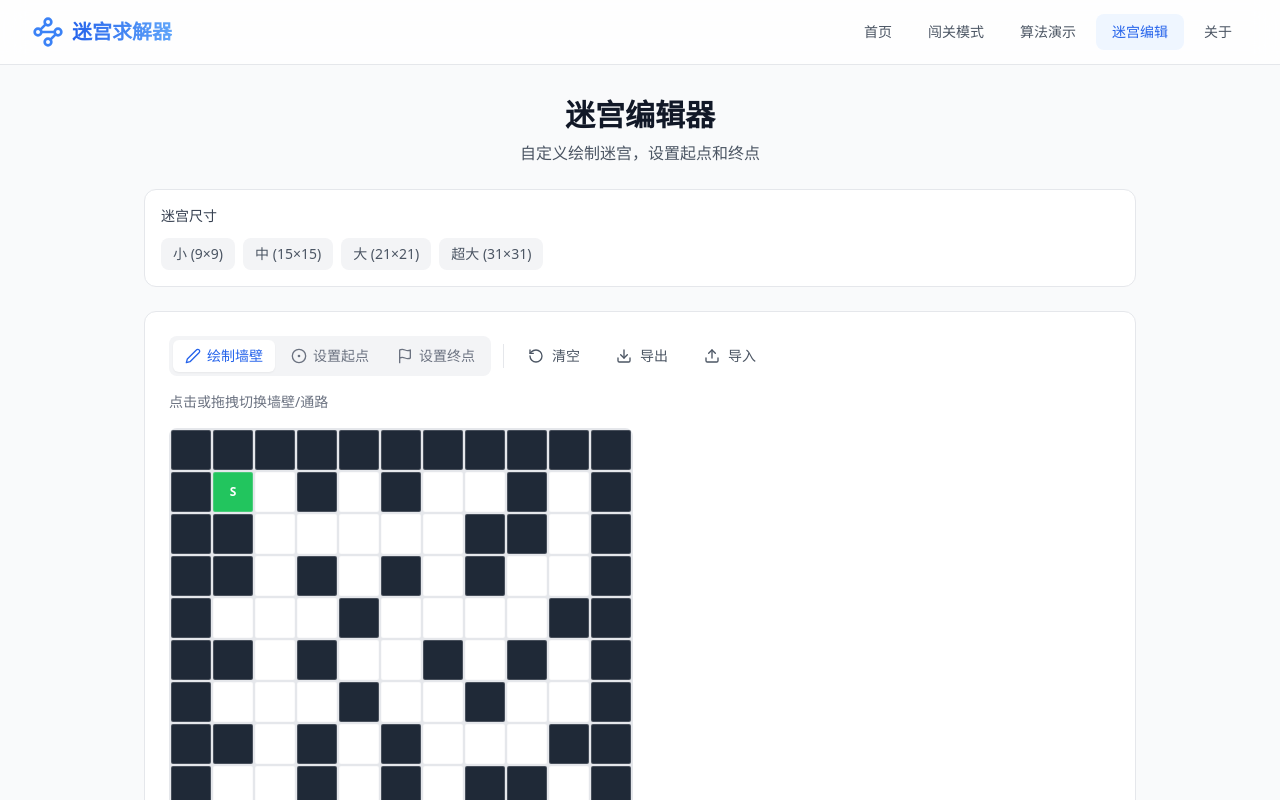
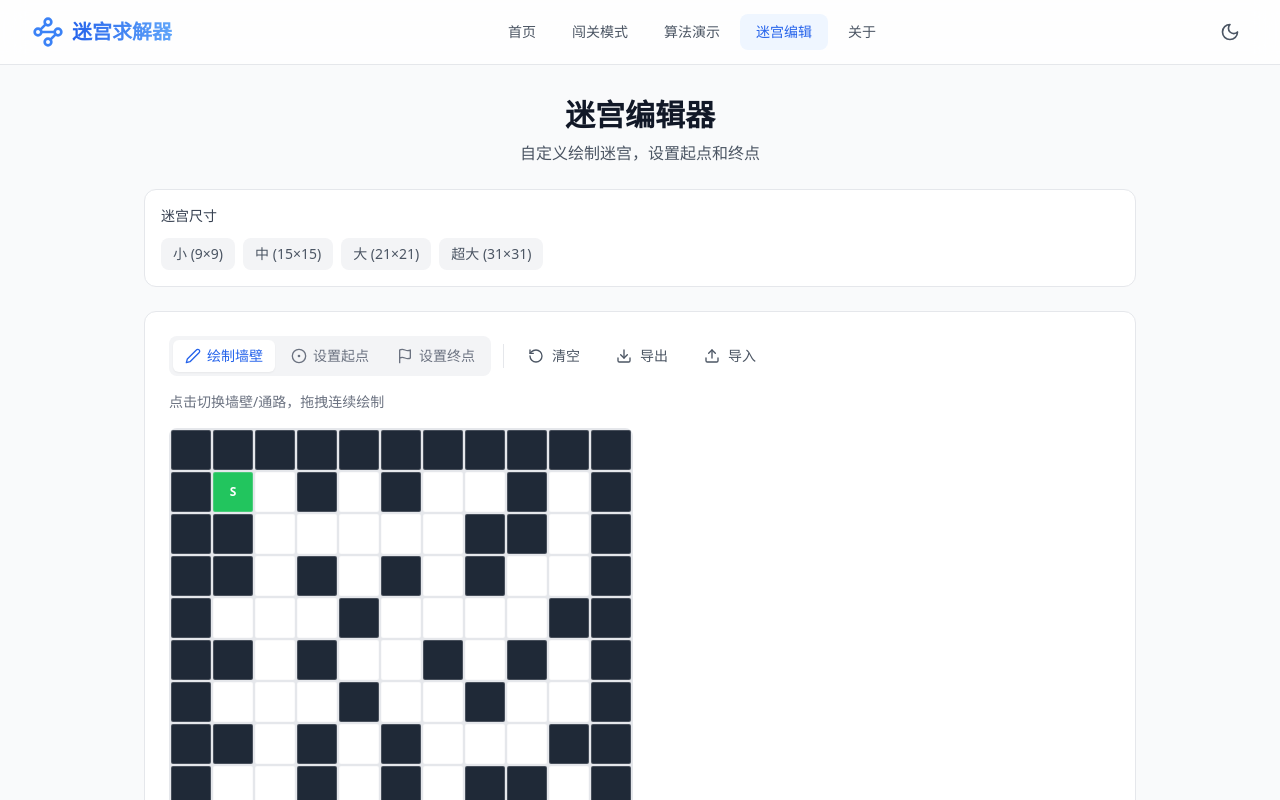
Before and after one commit to shaotai14/design_project, a React (Vite) app: page /editor in a window 1280 px wide. Shown: the top 800 px of the page. Built offline with nearby package versions, Linux system fonts and the light colour scheme.

Commit message:
第二次修改
增加深色模式

```diff
--- a/index.html
+++ b/index.html
@@ -6,6 +6,16 @@
     <meta name="viewport" content="width=device-width, initial-scale=1.0" />
     <meta name="description" content="基于栈的迷宫求解算法可视化网站" />
     <title>迷宫求解器 - Maze Solver</title>
+    <script>
+      // 初始化主题，防止闪烁
+      (function() {
+        const theme = localStorage.getItem('theme')
+        const prefersDark = window.matchMedia('(prefers-color-scheme: dark)').matches
+        if (theme === 'dark' || (!theme && prefersDark)) {
+          document.documentElement.classList.add('dark')
+        }
+      })()
+    </script>
   </head>
   <body class="bg-gray-50 dark:bg-gray-900 text-gray-900 dark:text-gray-100">
     <div id="root"></div>
--- a/src/components/layout/Header.jsx
+++ b/src/components/layout/Header.jsx
@@ -1,8 +1,9 @@
 import { Link, useLocation } from 'react-router-dom'
 import { motion } from 'framer-motion'
-import { Waypoints, Menu, X } from 'lucide-react'
-import { useState } from 'react'
+import { Waypoints, Menu, X, Sun, Moon } from 'lucide-react'
+import { useState, useEffect } from 'react'
 import { ROUTES } from '../../utils/constants'
+import useThemeStore from '../../hooks/useTheme'
 
 const navItems = [
   { path: ROUTES.HOME, label: '首页' },
@@ -15,6 +16,11 @@ const navItems = [
 export default function Header() {
   const location = useLocation()
   const [isMobileMenuOpen, setIsMobileMenuOpen] = useState(false)
+  const { theme, toggleTheme, initTheme } = useThemeStore()
+
+  useEffect(() => {
+    initTheme()
+  }, [])
 
   return (
     <header className="sticky top-0 z-50 bg-white/80 dark:bg-gray-900/80 backdrop-blur-md border-b border-gray-200 dark:border-gray-700">
@@ -58,6 +64,23 @@ export default function Header() {
             })}
           </nav>
 
+          {/* Right side: theme toggle + mobile menu */}
+          <div className="flex items-center gap-2">
+            {/* Theme Toggle */}
+            <motion.button
+              whileHover={{ scale: 1.05 }}
+              whileTap={{ scale: 0.95 }}
+              onClick={toggleTheme}
+              className="p-2 rounded-lg hover:bg-gray-100 dark:hover:bg-gray-800 transition-colors"
+              aria-label={theme === 'dark' ? '切换到浅色模式' : '切换到深色模式'}
+            >
+              {theme === 'dark' ? (
+                <Sun className="w-5 h-5 text-yellow-400" />
+              ) : (
+                <Moon className="w-5 h-5 text-gray-600" />
+              )}
+            </motion.button>
+
             {/* Mobile Menu Button */}
             <button
               onClick={() => setIsMobileMenuOpen(!isMobileMenuOpen)}
@@ -70,6 +93,7 @@ export default function Header() {
                 <Menu className="w-6 h-6 text-gray-600 dark:text-gray-300" />
               )}
             </button>
+          </div>
         </div>
 
         {/* Mobile Navigation */}
--- a/src/components/maze/MazeEditor.jsx
+++ b/src/components/maze/MazeEditor.jsx
@@ -1,4 +1,4 @@
-import { useState, useCallback } from 'react'
+import { useState, useCallback, useRef } from 'react'
 import { motion } from 'framer-motion'
 import { Save, Trash2, RotateCcw, Download, Upload, Pen, CircleDot, Flag } from 'lucide-react'
 import MazeGrid from './MazeGrid'
@@ -9,56 +9,60 @@ import useMazeStore from '../../store/mazeStore'
 
 export default function MazeEditor({ onSave, onCancel, className = '' }) {
   const { maze, start, end, rows, cols, setCell, toggleWall, clearMaze } = useMazeStore()
-  const [isDrawing, setIsDrawing] = useState(false)
   const [editMode, setEditMode] = useState('wall') // 'wall' | 'start' | 'end'
+  const isDrawingRef = useRef(false)
+  const drawValueRef = useRef(CELL_TYPES.WALL) // 拖拽时绘制的值
 
+  // 点击处理（仅在鼠标抬起且没有拖拽时触发）
   const handleCellClick = useCallback((row, col) => {
-    if (editMode === 'wall') {
-      toggleWall(row, col)
-    } else if (editMode === 'start') {
-      // 设置起点
+    // 拖拽结束后的 click 事件不处理
+    if (isDrawingRef.current) return
+
+    if (editMode === 'start') {
       const newMaze = deepClone2D(maze)
-      // 清除旧起点
       if (start) newMaze[start.row][start.col] = CELL_TYPES.PATH
-      // 设置新起点
       newMaze[row][col] = CELL_TYPES.PATH
       useMazeStore.setState({ maze: newMaze, start: { row, col } })
     } else if (editMode === 'end') {
-      // 设置终点
       const newMaze = deepClone2D(maze)
-      // 清除旧终点
       if (end) newMaze[end.row][end.col] = CELL_TYPES.PATH
-      // 设置新终点
       newMaze[row][col] = CELL_TYPES.PATH
       useMazeStore.setState({ maze: newMaze, end: { row, col } })
     }
-  }, [editMode, maze, start, end, toggleWall])
+  }, [editMode, maze, start, end])
 
   const handleCellMouseDown = useCallback((row, col) => {
-    setIsDrawing(true)
     if (editMode === 'wall') {
-      toggleWall(row, col)
+      isDrawingRef.current = true
+      // 记录要绘制的值：如果当前是墙则画通路，如果当前是通路则画墙
+      const currentValue = maze[row][col]
+      drawValueRef.current = currentValue === CELL_TYPES.WALL ? CELL_TYPES.PATH : CELL_TYPES.WALL
+      setCell(row, col, drawValueRef.current)
+    } else if (editMode === 'start') {
+      const newMaze = deepClone2D(maze)
+      if (start) newMaze[start.row][start.col] = CELL_TYPES.PATH
+      newMaze[row][col] = CELL_TYPES.PATH
+      useMazeStore.setState({ maze: newMaze, start: { row, col } })
+    } else if (editMode === 'end') {
+      const newMaze = deepClone2D(maze)
+      if (end) newMaze[end.row][end.col] = CELL_TYPES.PATH
+      newMaze[row][col] = CELL_TYPES.PATH
+      useMazeStore.setState({ maze: newMaze, end: { row, col } })
     }
-  }, [editMode, toggleWall])
+  }, [editMode, maze, start, end, setCell])
 
   const handleCellMouseEnter = useCallback((row, col) => {
-    if (isDrawing && editMode === 'wall') {
-      setCell(row, col, CELL_TYPES.WALL)
+    if (isDrawingRef.current && editMode === 'wall') {
+      setCell(row, col, drawValueRef.current)
     }
-  }, [isDrawing, editMode, setCell])
+  }, [editMode, setCell])
 
   const handleCellMouseUp = useCallback(() => {
-    setIsDrawing(false)
+    isDrawingRef.current = false
   }, [])
 
   const handleExport = useCallback(() => {
-    const data = {
-      maze,
-      start,
-      end,
-      rows,
-      cols,
-    }
+    const data = { maze, start, end, rows, cols }
     const blob = new Blob([JSON.stringify(data, null, 2)], { type: 'application/json' })
     const url = URL.createObjectURL(blob)
     const a = document.createElement('a')
@@ -153,7 +157,7 @@ export default function MazeEditor({ onSave, onCancel, className = '' }) {
 
       {/* 编辑提示 */}
       <div className="text-sm text-gray-500 dark:text-gray-400">
-        {editMode === 'wall' && '点击或拖拽切换墙壁/通路'}
+        {editMode === 'wall' && '点击切换墙壁/通路，拖拽连续绘制'}
         {editMode === 'start' && '点击设置起点位置'}
         {editMode === 'end' && '点击设置终点位置'}
       </div>
@@ -161,7 +165,8 @@ export default function MazeEditor({ onSave, onCancel, className = '' }) {
       {/* 迷宫网格 */}
       <div
         onMouseLeave={handleCellMouseUp}
-        className="inline-block"
+        onMouseUp={handleCellMouseUp}
+        className="inline-block select-none"
       >
         <MazeGrid
           maze={maze}
--- /dev/null
+++ b/src/hooks/useTheme.js
@@ -0,0 +1,41 @@
+import { create } from 'zustand'
+
+const useThemeStore = create((set) => ({
+  theme: localStorage.getItem('theme') || 'light',
+
+  setTheme: (theme) => {
+    localStorage.setItem('theme', theme)
+    if (theme === 'dark') {
+      document.documentElement.classList.add('dark')
+    } else {
+      document.documentElement.classList.remove('dark')
+    }
+    set({ theme })
+  },
+
+  toggleTheme: () => {
+    const current = localStorage.getItem('theme') || 'light'
+    const next = current === 'dark' ? 'light' : 'dark'
+    localStorage.setItem('theme', next)
+    if (next === 'dark') {
+      document.documentElement.classList.add('dark')
+    } else {
+      document.documentElement.classList.remove('dark')
+    }
+    set({ theme: next })
+  },
+
+  initTheme: () => {
+    const saved = localStorage.getItem('theme')
+    const prefersDark = window.matchMedia('(prefers-color-scheme: dark)').matches
+    const theme = saved || (prefersDark ? 'dark' : 'light')
+    if (theme === 'dark') {
+      document.documentElement.classList.add('dark')
+    } else {
+      document.documentElement.classList.remove('dark')
+    }
+    set({ theme })
+  },
+}))
+
+export default useThemeStore
```
Lines whose indentation alone changed are shown as unchanged.
